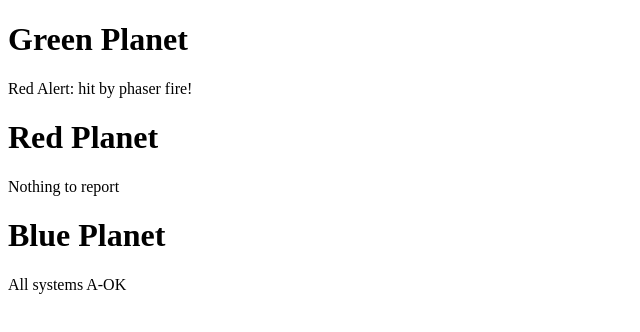
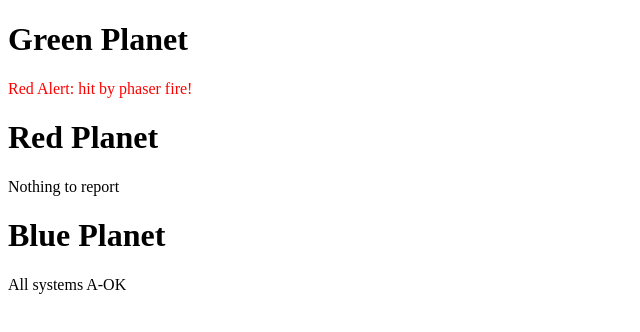
Before and after one commit to Xyr0s1gn/JS-React-course, a plain HTML site: page Head_First_JavaScript/dom/index2.html in a window 1280 px wide. Shown: the whole page, without its empty margins (0-640 px from the left). Drawn offline with Linux system fonts and the light colour scheme.

Commit message:
Learning DOM and manipulations

```diff
--- a/Head_First_JavaScript/dom/index2.html
+++ b/Head_First_JavaScript/dom/index2.html
@@ -8,9 +8,15 @@
       function init() {
         let planet = document.getElementById('greenplanet');
         planet.innerHTML = 'Red Alert: hit by phaser fire!';
+        planet.setAttribute('class', 'redtext');
       }
       window.onload = init;
     </script>
+    <style>
+      .redtext {
+        color: red;
+      }
+    </style>
   </head>
   <body>
     <h1>Green Planet</h1>
```
